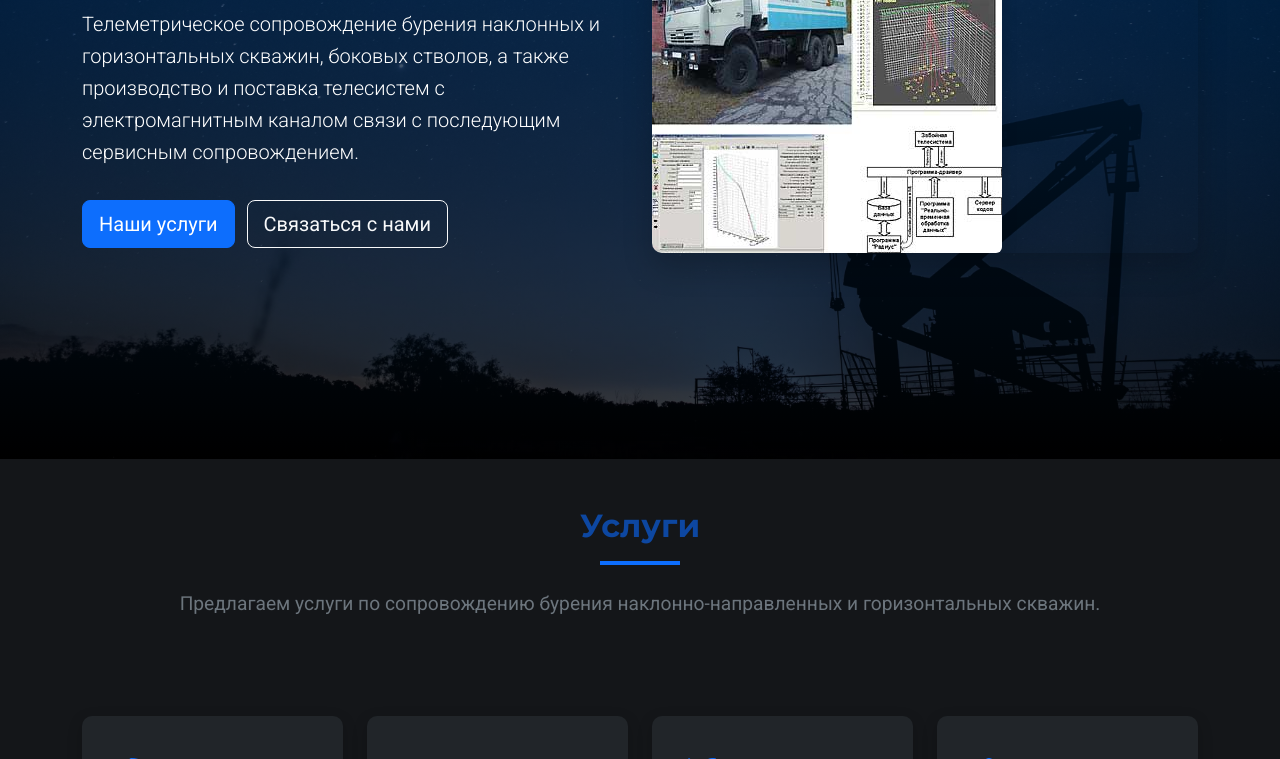
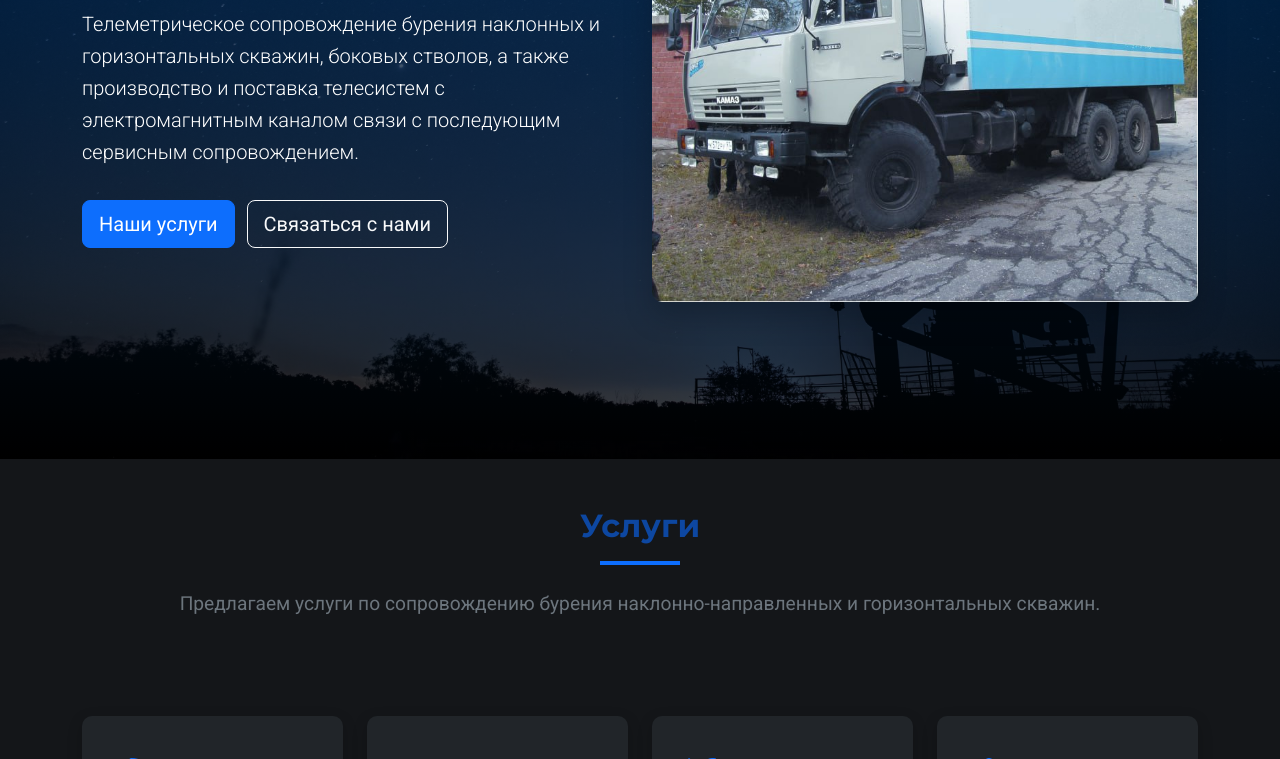
Before and after one commit to bullder/navserv, a plain HTML site: page index.html in a window 1280 px wide. Shown: the part 341-1100 px from the top of the page. Drawn offline with nearby package versions, Linux system fonts and the light colour scheme.

Commit message:
Update index.html

```diff
--- a/index.html
+++ b/index.html
@@ -78,7 +78,7 @@
                 </div>
                 <div class="col-lg-6 d-none d-lg-block" data-aos="fade-left" data-aos-duration="1000">
                     <div class="hero-image">
-                        <img src="static/images/zts1.jpg" alt="Буровое оборудование" class="img-fluid rounded shadow">
+                        <img src="static/images/kmz.jpg" alt="Буровое оборудование" class="img-fluid rounded shadow">
                     </div>
                 </div>
             </div>
```
